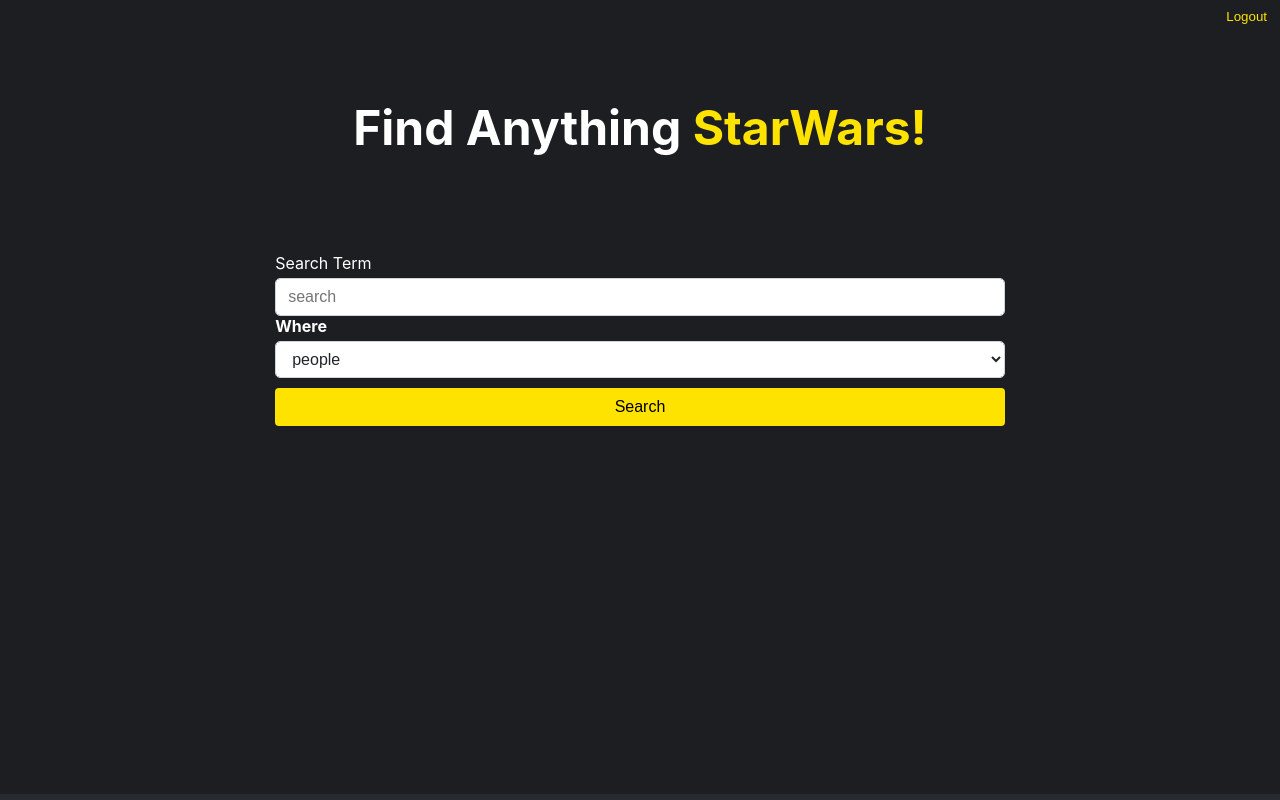
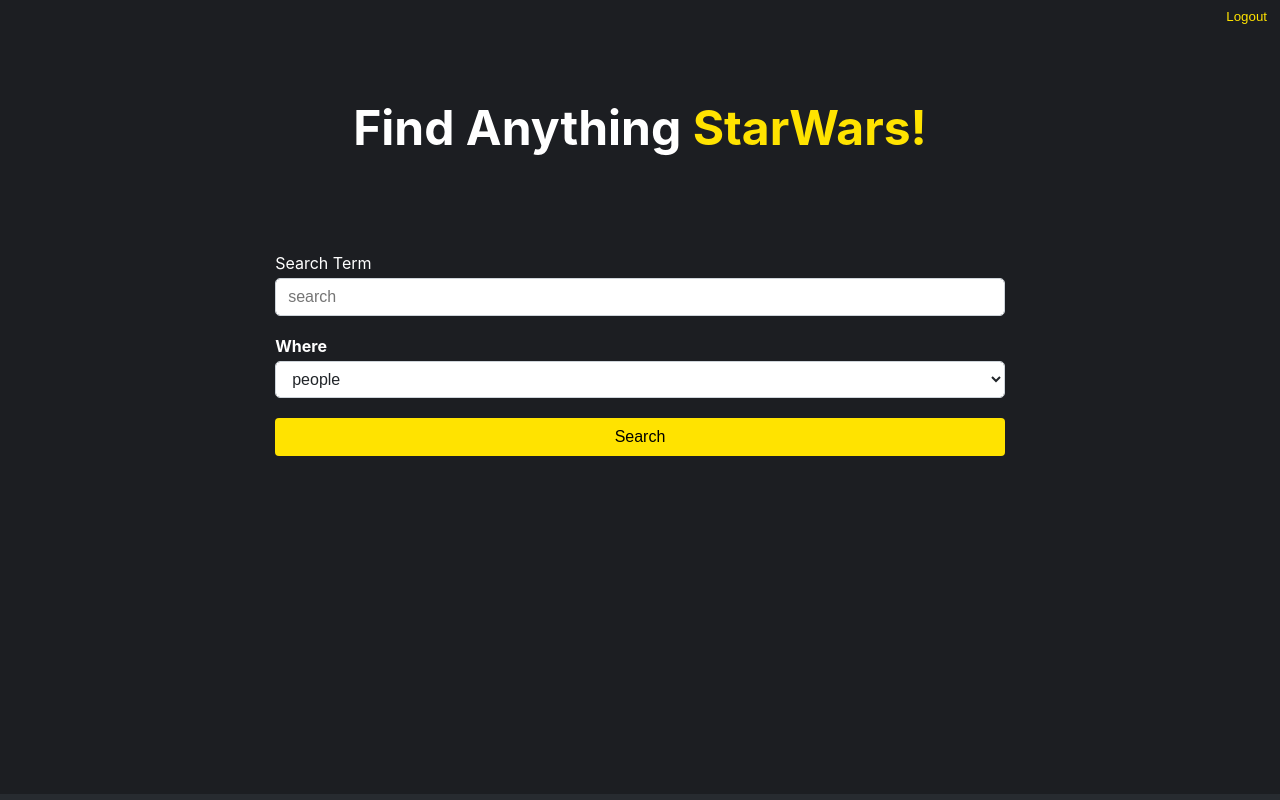
Before and after one commit to Gblack-Hub/star-wars, a React (Create React App) app: page / in a window 1280 px wide. Built offline with nearby package versions, Linux system fonts and the light colour scheme; sample sign-in values are in the browser's storage.

Commit message:
update documentations in readme file

```diff
--- a/src/components/dashboard/search-box/search-box.module.css
+++ b/src/components/dashboard/search-box/search-box.module.css
@@ -12,7 +12,7 @@
   color: var(--primary-color);
 }
 .form_group {
-  margin-bottom: 10px;
+  margin-top: 20px;
   box-sizing: border-box;
   width: 100%;
 }
--- a/src/components/dashboard/search-box/search-options/SearchOptions.jsx
+++ b/src/components/dashboard/search-box/search-options/SearchOptions.jsx
@@ -10,7 +10,7 @@
 };
 
 export default function SearchOptions({showOptions, options, onClick}) {
-    if(showOptions && options.length < 1) return <div className={styles.options__container}>...</div>
+    if(showOptions && options.length < 1) return <div className={styles.options__container}>loading...</div>
     if(showOptions)
     return (
         <div className={styles.options__container}>
```
Also changed, not shown: 1 other file (tests, documents, lock files or other folders).
